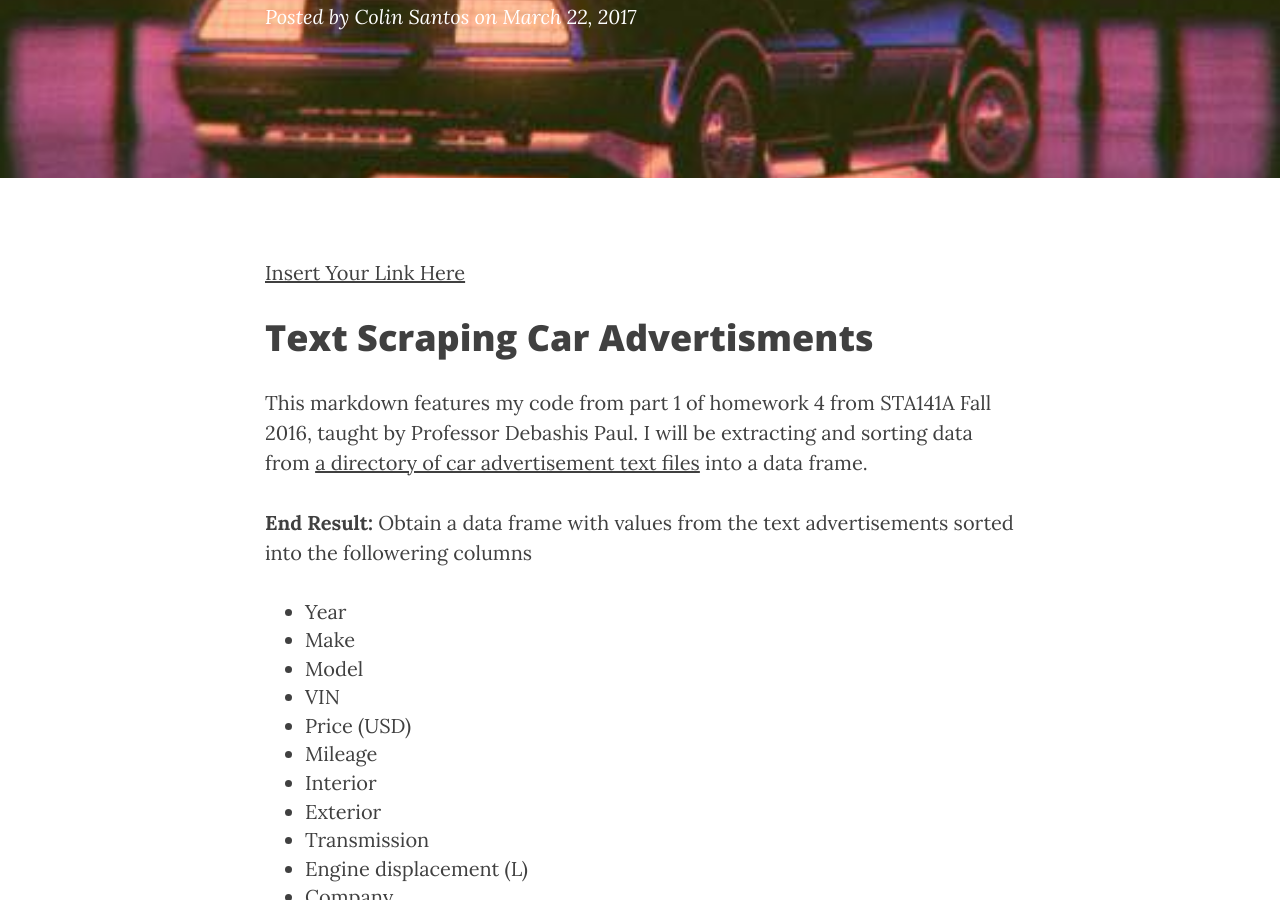
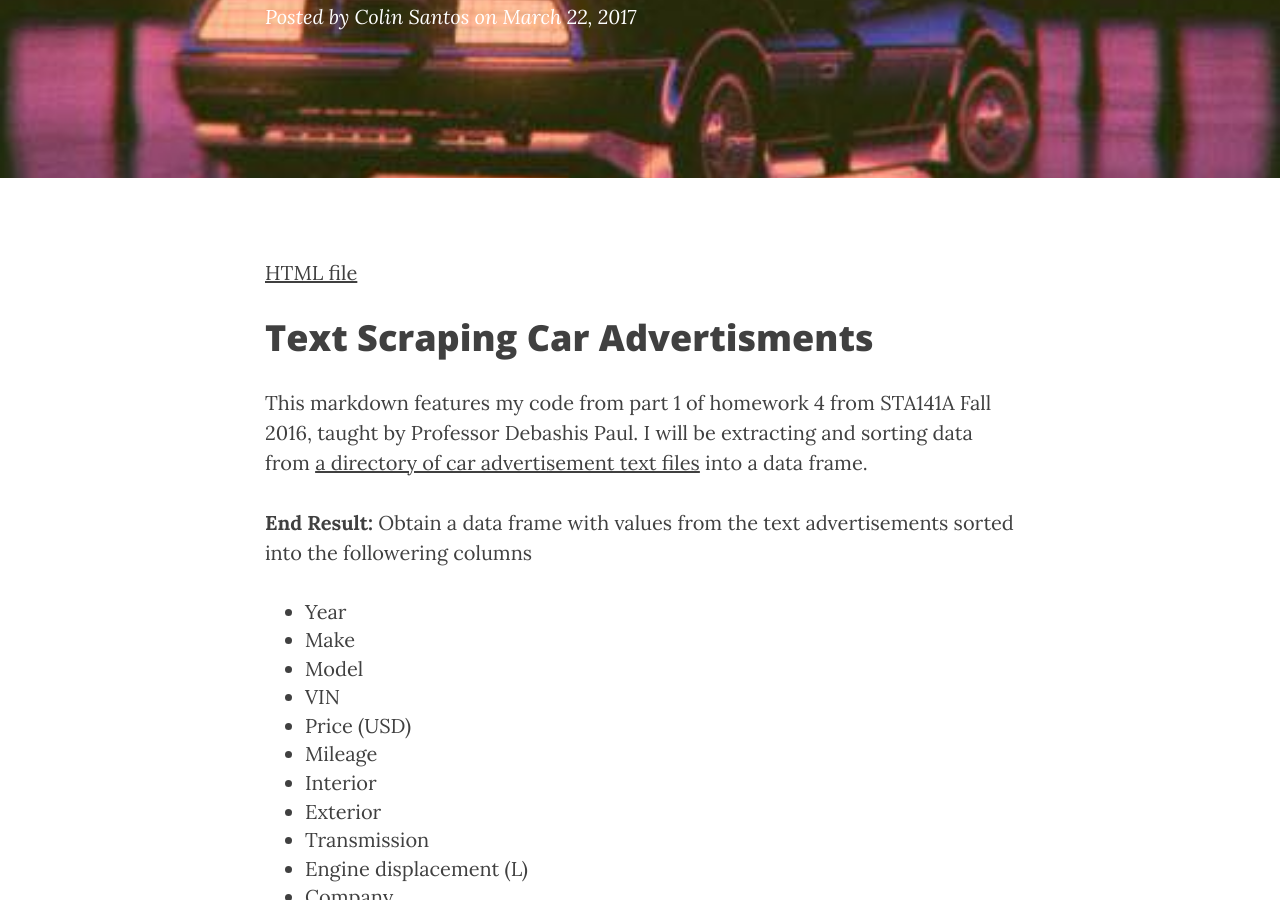
Before and after one commit to sssantos/sssantos.github.io, a Jekyll site: the page built from _posts/2017-03-22-An_Assignment.markdown, in a window 1280 px wide and 900 px high, scrolled down 358 px. Built offline with Jekyll 4.4.1, drawn with Linux system fonts in a browser that asks for light colours; nearby versions of some CDN libraries.

Commit message:
html file

```diff
--- a/_posts/2017-03-22-An_Assignment.markdown
+++ b/_posts/2017-03-22-An_Assignment.markdown
@@ -7,7 +7,7 @@
 header-img: "img/post-bg-01.jpg"
 ---
 
-<a href="sssantos.github.io/_posts/141A+HW4+Markdown.html">Insert Your Link Here</a>
+<a href="http://sssantos.github.io/_posts/141A+HW4+Markdown.html">HTML file</a>
 
 <h1>Text Scraping Car Advertisments</h1>
 <p>
```
